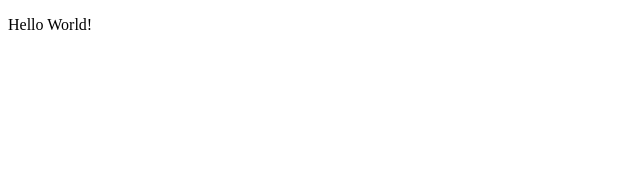
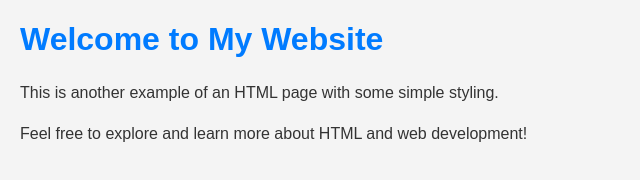
Before and after one commit to Jamadarshivaputra/demohtmlfile, a plain HTML site: page index.html in a window 1280 px wide. Shown: the whole page, without its empty margins (0-640 px from the left). Drawn offline with Linux system fonts and the light colour scheme.

Commit message:
Update index.html

```diff
--- a/index.html
+++ b/index.html
@@ -1,10 +1,29 @@
-<!DOCTYPE HTML PUBLIC "-//W3C//DTD HTML 4.01//EN"
-   "http://www.w3.org/TR/html4/strict.dtd">
-<HTML>
-   <HEAD>
-      <TITLE>Understanding HTML File Format</TITLE>
-   </HEAD>
-   <BODY>
-      <P>Hello World!
-   </BODY>
-</HTML>
+<!DOCTYPE html>
+<html lang="en">
+<head>
+    <meta charset="UTF-8">
+    <meta name="viewport" content="width=device-width, initial-scale=1.0">
+    <title>My Second HTML Page</title>
+    <style>
+        body {
+            font-family: Arial, sans-serif;
+            background-color: #f4f4f4;
+            color: #333;
+            margin: 20px;
+        }
+
+        h1 {
+            color: #007BFF;
+        }
+
+        p {
+            line-height: 1.6;
+        }
+    </style>
+</head>
+<body>
+    <h1>Welcome to My Website</h1>
+    <p>This is another example of an HTML page with some simple styling.</p>
+    <p>Feel free to explore and learn more about HTML and web development!</p>
+</body>
+</html>
```
